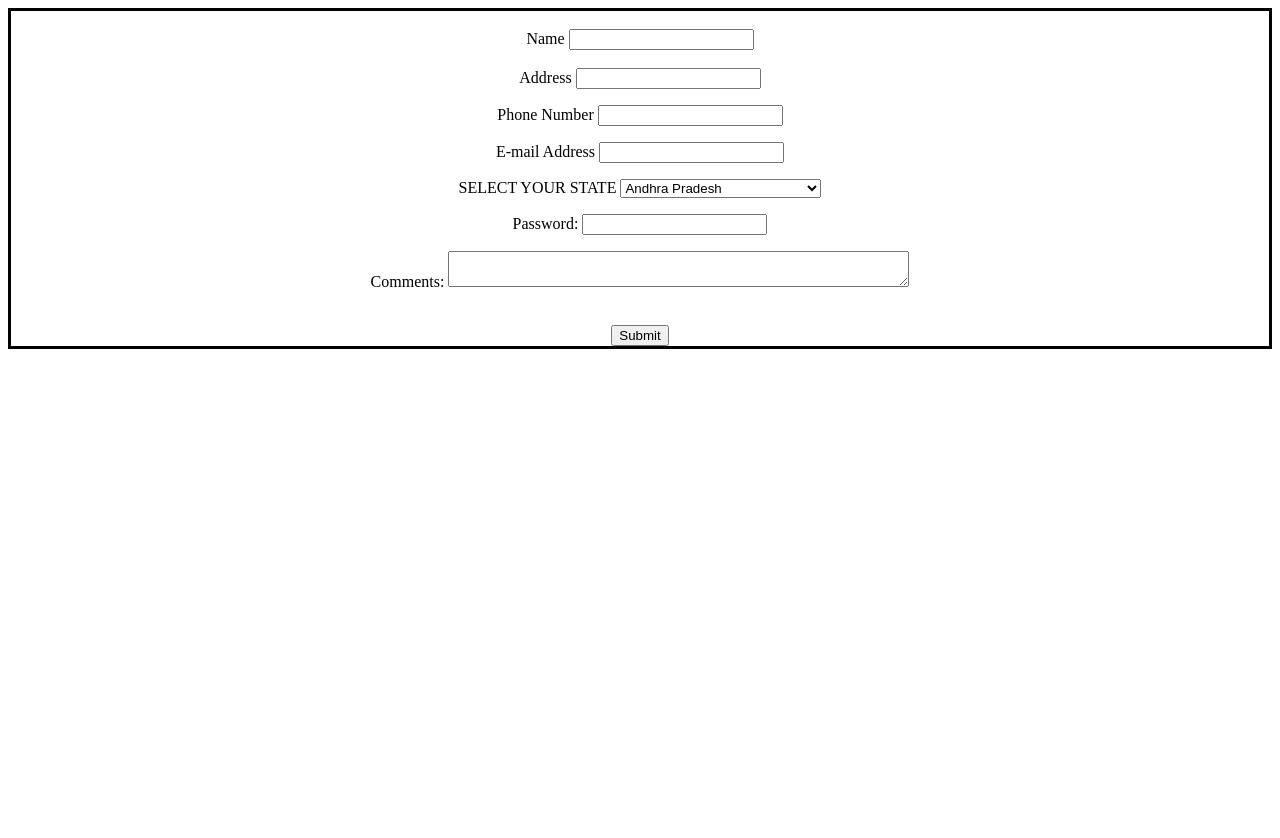
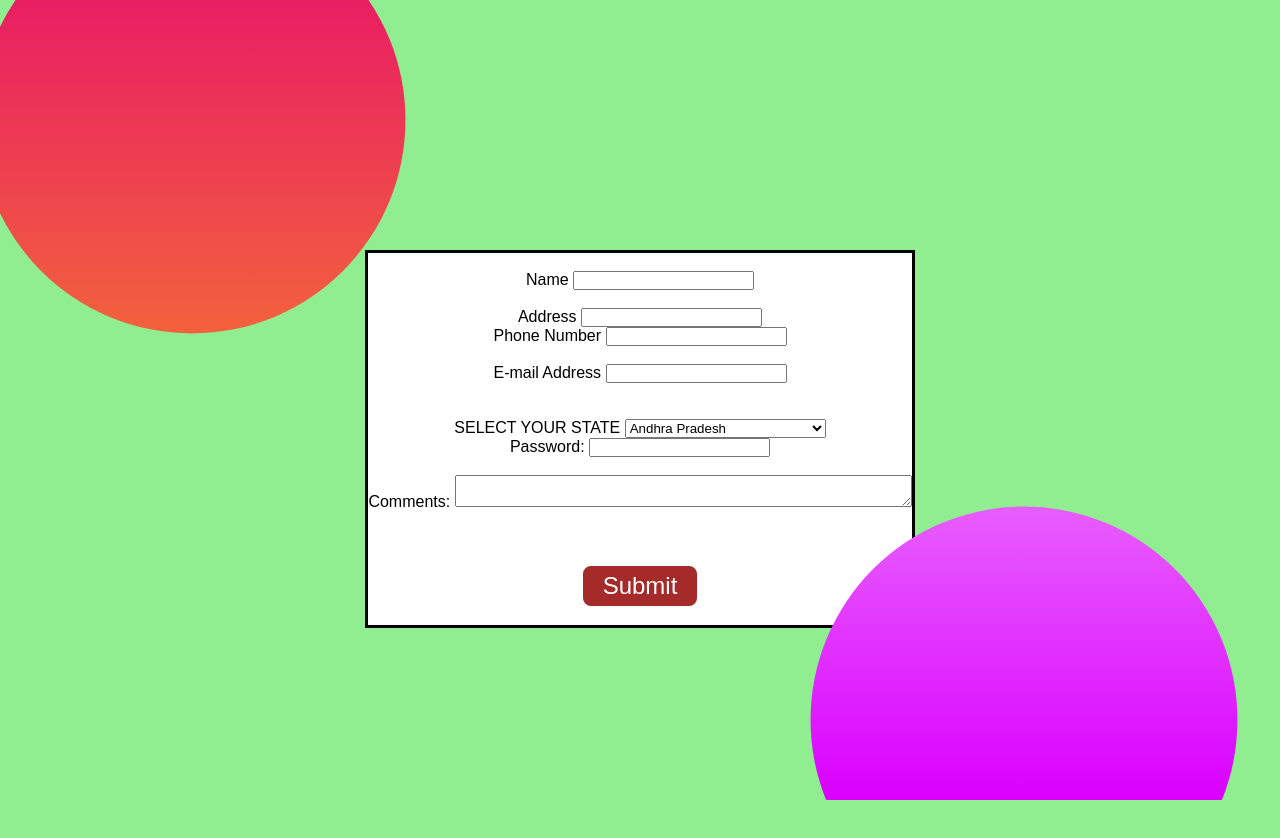
Before and after one commit to teamwork4AIML/Digitilize_Farming, a plain HTML site: page SignUp_FrontEnd/signup.html in a window 1280 px wide. Before the commit the page ends 800 px from the top, so only its background shows below. Drawn offline with Linux system fonts and the light colour scheme.

Commit message:
adding css to signup page

```diff
--- /dev/null
+++ b/SignUp_FrontEnd/sign.css
@@ -0,0 +1,55 @@
+@import url('https://fonts:googleapis.com/css2?family=Quicksand:wght@300;400;500&display=swap');
+*{
+    margin:0;
+    padding:0;
+    box-sizing: border-box;
+    font-family: 'Quicksand',sans-serif;
+}
+.farmer{
+    margin: 250px;
+   display: flex;
+   align-items: center;
+   justify-content: center;
+   background-color: white;
+}
+body{
+    display:flex;
+    justify-content: center;
+    align-items: center;
+    min-height: 100vh;
+    background-color:lightgreen;
+}
+body::before{
+    content:'';
+     position: absolute;
+    top:0;
+    left: 0;
+    width: 100%;
+    height: 100%;
+    background: linear-gradient(#e91e63,#ffc107);
+    clip-path: circle(20% at 15% 15%);
+}
+body::after{
+    content:'';
+    position: absolute;
+    top:0;
+    left: 0;
+    width: 100%;
+    height: 100%;
+    background: linear-gradient(#ffff,#da00ff);
+    clip-path: circle(20% at 80% 90%);
+}
+#btn{
+    padding: 6px 20px;
+    border: 2px solid white;
+    background-color: brown;
+    color: white;
+    margin: 17px;
+    font-size: 1.5rem;
+    border-radius: 10px;
+    cursor: pointer;
+}
+#btn:hover{
+    background-color:orange;
+    color: brown;
+}
--- a/SignUp_FrontEnd/signup.html
+++ b/SignUp_FrontEnd/signup.html
@@ -6,11 +6,12 @@
 	<meta http-equiv="X-UA-Compatible" content="IE=edge">
 	<meta name="viewport" content="width=device-width, initial-scale=1.0">
 	<title>Document</title>
+	<link rel="stylesheet" href="sign.css">
 </head>
 
 <body>
 
-
+ <div class="farmer">
 <center style="border: 3px solid black;">
 	<br>
 	<label for="name">Name </label><input type="text" name="name" /><br>
@@ -18,8 +19,11 @@
 	<label for="address">Address </label><input type="text" name="address" /><br>
 	<!-- <label for="subject">Subject</label><input type="text" name="subject" /><hr> -->
 	<p>Phone Number <input type="text" name="number" /></p>
+	<br>
 	<p>E-mail Address <input type="text" name="email" /></p>
+	<br>
 	<p>
+		<br>
 		SELECT YOUR STATE
 		<select type="text" value="" name="subject">
 		  <option value="Andhra Pradesh">Andhra Pradesh</option>
@@ -59,13 +63,16 @@
 	 <option value="Uttarakhand">Uttarakhand</option>
 	 <option value="West Bengal">West Bengal</option>
 		</select>
+		<br>
 	   </p>
 	<p>Password: <input type="password" name="password" /></p>
+	<br>
 	<p>Comments: <textarea cols="55" name="comment"> </textarea></p><br>
-	<input type="button" onclick="submit();" value="Submit" />
-
+	<br>
+	<input type="button" id="btn"onclick="submit();" value="Submit" />
+	<br>
 </center>
-
+	</div>
 	<!-- <h2 id="preview"></h2> -->
 	<script>
 		const submit = () => {
```
